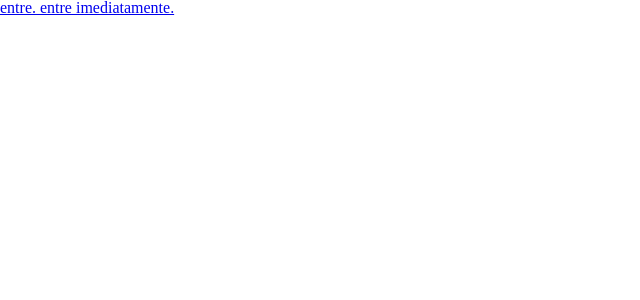
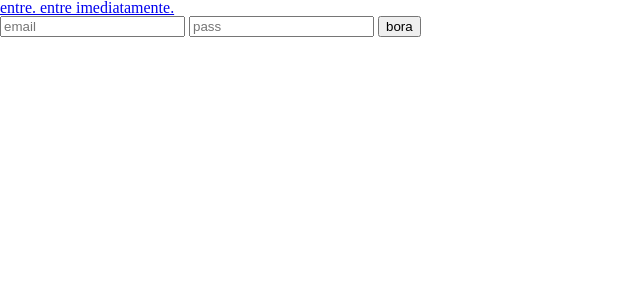
Before and after one commit to lucaspontoexe/futbafo-abre-te-codigo, a Svelte app: page / in a window 1280 px wide. Shown: the top 300 px of the page, without its empty margins (0-640 px from the left). Built offline with nearby package versions, Linux system fonts and the light colour scheme; a web font is replaced by a local one.

Commit message:
add login form

```diff
--- a/package.json
+++ b/package.json
@@ -24,6 +24,7 @@
     "typescript": "^3.9.3"
   },
   "dependencies": {
+    "axios": "^0.21.0",
     "sass": "^1.29.0",
     "sirv-cli": "^1.0.0",
     "svelte-spa-router": "^3.0.5"
--- a/src/App.svelte
+++ b/src/App.svelte
@@ -5,7 +5,6 @@
   import Game from "./pages/Game.svelte";
   import Login from "./pages/Login.svelte";
   import Profile from "./pages/Profile.svelte";
-  import Test from "./pages/Test.svelte";
   import Tutorial from "./pages/Tutorial.svelte";
   import VoceSabia from "./pages/VoceSabia.svelte";
 
--- a/src/components/AlbumPage.svelte
+++ b/src/components/AlbumPage.svelte
@@ -43,6 +43,7 @@
       flex-direction: row;
       height: 3em;
 
+
     }
   }
 
--- a/src/pages/Login.svelte
+++ b/src/pages/Login.svelte
@@ -1,5 +1,64 @@
 <script lang="ts">
-  import { link } from "svelte-spa-router";
+  import { onMount } from "svelte";
+  import axios from "axios";
+  import { link, push } from "svelte-spa-router";
+  import { nickname, userCards } from "../store";
+
+  let data = {
+    email: "",
+    senha: "",
+  };
+
+  let form: HTMLFormElement;
+  async function submit() {
+    const loginData = await fetch(
+      "http://localhost:8000/includes/login_json.php",
+      {
+        method: "POST",
+        credentials: "same-origin",
+        body: JSON.stringify(data),
+      }
+    ).then((r) => r.json());
+
+    const cardsresponse = await axios.post(
+      "http://localhost:8000/game/get_user_cards.php",
+      null,
+      { withCredentials: true }
+    );
+    const cardsData = cardsresponse.data;
+
+    // if not sucess == true, give a warning
+
+    $nickname = loginData.nick;
+    // $userCards = cardsData;
+
+    console.log(cardsData);
+
+    push("/profile");
+  }
+
+  onMount(() => {
+    console.log(document.cookie);
+  });
 </script>
 
 <a href="/profile" use:link>entre. entre imediatamente.</a>
+
+<form
+  action="#"
+  method="post"
+  bind:this={form}
+  on:submit|preventDefault={submit}>
+  <input
+    type="email"
+    name="email"
+    placeholder="email"
+    bind:value={data.email} />
+
+  <input
+    type="password"
+    name="senha"
+    placeholder="pass"
+    bind:value={data.senha} />
+  <button type="submit">bora</button>
+</form>
--- a/src/store.ts
+++ b/src/store.ts
@@ -1,3 +1,5 @@
 import { writable } from 'svelte/store';
 
 export const selectedCards = writable([]);
+export const userCards = writable([]);
+export const nickname = writable('');
```
Also changed, not shown: 1 other file (tests, documents, lock files or other folders).
